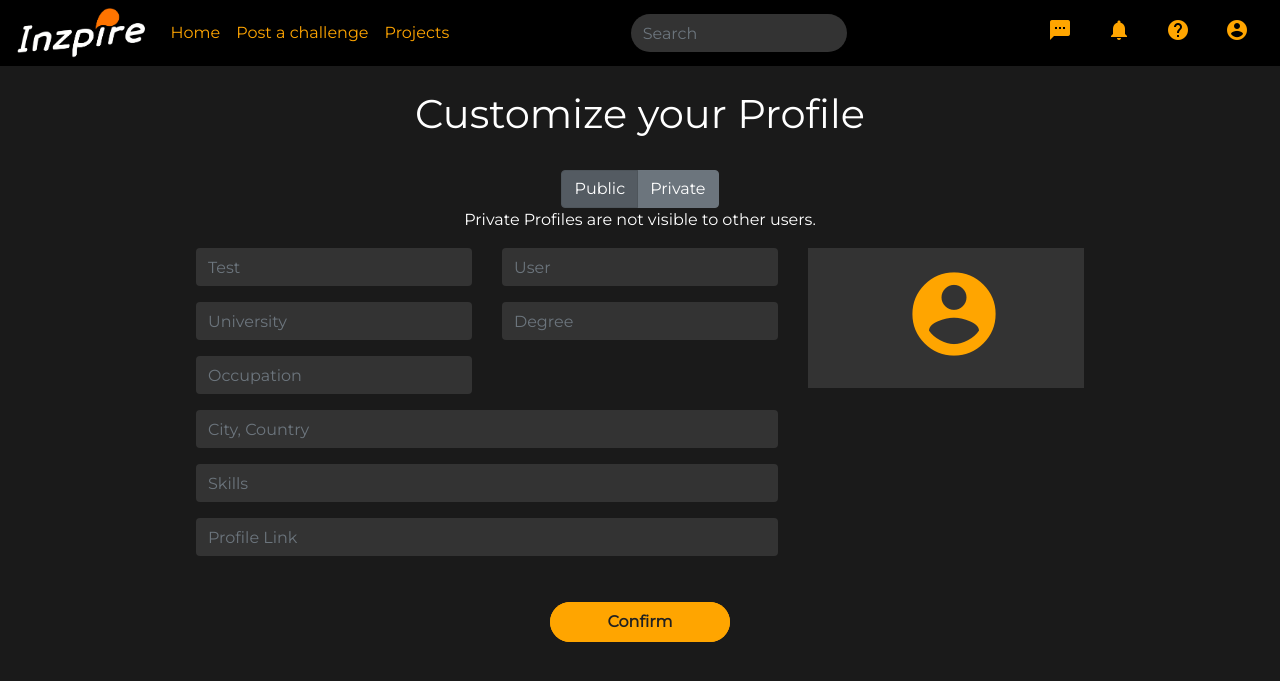
After one commit to MM1901/Inzpire-HackHer413-2021, a PHP site: page /profile.html in a window 1280 px wide. The commit adds this page. Shown: the top 681 px of the page. Run offline with PHP 8.4, Linux system fonts and the light colour scheme.

Commit message:
add profile.html

```diff
--- a/css/challenge.css
+++ b/css/challenge.css
@@ -140,3 +140,20 @@ p {
 
   align-items: center;
 }
+
+.uploadPhoto {
+  font-size: 100px !important;
+  color: orange;
+  box-sizing: border-box;
+  padding: 5px;
+  margin-left: 0;
+  padding-top: 25px;
+  padding-bottom: 25px;
+  margin-left: -180px;
+}
+.uploadDP {
+  background: #333333;
+  border: none;
+  height: 140px;
+  padding: 5px;
+}
--- /dev/null
+++ b/profile.html
@@ -0,0 +1,186 @@
+<!DOCTYPE html>
+<html lang="en">
+
+<head>
+    <meta charset="UTF-8">
+    <meta http-equiv="X-UA-Compatible" content="IE=edge">
+    <meta name="viewport" content="width=device-width, initial-scale=1.0">
+    <title>Profile</title>
+    <link rel="stylesheet" href="https://cdn.jsdelivr.net/npm/bootstrap@4.5.3/dist/css/bootstrap.min.css"
+        integrity="sha384-TX8t27EcRE3e/ihU7zmQxVncDAy5uIKz4rEkgIXeMed4M0jlfIDPvg6uqKI2xXr2" crossorigin="anonymous">
+    <link rel="stylesheet" href="./css/challenge.css">
+    <link rel="preconnect" href="https://fonts.gstatic.com">
+    <link href="https://fonts.googleapis.com/css2?family=Montserrat&display=swap" rel="stylesheet">
+    <link rel="stylesheet" href="https://fonts.googleapis.com/icon?family=Material+Icons" />
+    <style>
+        body {
+            background-color: #1A1A1A;
+
+        }
+    </style>
+</head>
+
+<body>
+    <nav class="navbar navbar-expand-lg navbar-dark" style=" background-color: black;">
+        <a class="navbar-brand p-0" href="#">
+            <img src="./img/inzpire logo.png" height=50px alt="" loading="lazy">
+        </a>
+        <button class="navbar-toggler" type="button" data-toggle="collapse" data-target="#navbarSupportedContent"
+            aria-controls="navbarSupportedContent" aria-expanded="false" aria-label="Toggle navigation">
+            <span class="navbar-toggler-icon"></span>
+        </button>
+
+        <div class="collapse navbar-collapse" id="navbarSupportedContent">
+            <ul class="navbar-nav mr-auto">
+                <li class="nav-item active">
+                    <a class="nav-link orange" href="#">Home <span class="sr-only">(current)</span></a>
+                </li>
+                <li class="nav-item">
+                    <a class="nav-link orange" href="#">Post a challenge</a>
+                </li>
+
+                <li class="nav-item">
+                    <a class="nav-link orange" href="#" tabindex="-1">Projects</a>
+                </li>
+            </ul>
+            <form class="form-inline my-2 my-lg-0">
+                <input class="form-control mr-sm-2 searchBar" type="search" placeholder="Search" aria-label="Search">
+
+            </form>
+            <ul class="navbar-nav ml-auto">
+                <li class="nav-item icons">
+                    <i class="material-icons sms">sms</i>
+                </li>
+                <li class="nav-item icons">
+                    <i class="material-icons notifications">notifications</i>
+
+                </li>
+
+
+                <li class="nav-item icons">
+                    <i class="material-icons help">help</i>
+
+                </li>
+                <li class="nav-item icons">
+                    <i class="material-icons account_circle">account_circle</i>
+
+                </li>
+            </ul>
+        </div>
+    </nav>
+    <div class="container ">
+        <h1 style="text-align:center;color:white;" class="my-4">Customize your Profile</h1>
+
+        <div class="row mx-auto mb-2">
+            <div class="col-md-8 mx-auto my-2" style="text-align: center;">
+
+                <div class="btn-group btn-group-toggle" data-toggle="buttons">
+                    <label class="btn btn-secondary active">
+                        <input type="radio" name="options" id="option1" checked>Public
+                    </label>
+                    <label class="btn btn-secondary">
+                        <input type="radio" name="options" class="orange" id="option2">Private
+                    </label>
+
+                </div>
+                <p style="color:white">Private Profiles are not visible to other users.</p>
+            </div>
+        </div>
+        <form style="width:80%;" class="mx-auto">
+            <div class="row">
+                <div class="col-md-8">
+                    <div class="row">
+                        <div class="col-md-6">
+                            <div class="form-group">
+
+                                <input type="text" class="form-control inputField" placeholder="Test">
+
+                            </div>
+                        </div>
+                        <div class="col-md-6">
+                            <input type="text" class="form-control inputField" placeholder="User">
+                        </div>
+                    </div>
+                    <div class="row">
+                        <div class="col-md-6">
+                            <div class="form-group">
+
+                                <input type="text" class="form-control inputField" placeholder="University">
+
+                            </div>
+                        </div>
+                        <div class="col-md-6">
+                            <input type="text" class="form-control inputField" placeholder="Degree">
+                        </div>
+                    </div>
+                    <div class="row">
+                        <div class="col-md-6">
+                            <div class="form-group">
+
+                                <input type="text" class="form-control inputField" placeholder="Occupation">
+
+                            </div>
+                        </div>
+
+                    </div>
+                </div>
+                <div class="col-md-4">
+
+                    <div class="input-group mb-3">
+
+                        <div class="custom-file uploadDP">
+                            <input type="file" class="custom-file-input" aria-describedby="inputGroupFileAddon01">
+                            <label for="inputGroupFile01"><i
+                                    class="material-icons account_circle uploadPhoto">account_circle</i></label>
+                        </div>
+                    </div>
+
+                </div>
+            </div>
+
+
+
+            <div class="row">
+                <div class="col-md-8">
+                    <div class="form-group">
+
+                        <input type="text" class="form-control inputField" placeholder="City, Country">
+
+                    </div>
+                </div>
+            </div>
+            <div class="row">
+                <div class="col-md-8">
+                    <div class="form-group">
+
+                        <input type="text" class="form-control inputField" placeholder="Skills">
+
+                    </div>
+                </div>
+            </div>
+            <div class="row">
+                <div class="col-md-8">
+                    <div class="form-group">
+
+                        <input type="text" class="form-control inputField" placeholder="Profile Link">
+
+                    </div>
+                </div>
+            </div>
+
+
+            <div class="mx-auto">
+                <a href="./home.html" class="submit"> <button type="submit"
+                        class="btn btn-primary submit">Confirm</button></a>
+            </div>
+        </form>
+    </div>
+    <script src="https://code.jquery.com/jquery-3.5.1.slim.min.js"
+        integrity="sha384-DfXdz2htPH0lsSSs5nCTpuj/zy4C+OGpamoFVy38MVBnE+IbbVYUew+OrCXaRkfj"
+        crossorigin="anonymous"></script>
+    <script src="https://cdn.jsdelivr.net/npm/bootstrap@4.5.3/dist/js/bootstrap.bundle.min.js"
+        integrity="sha384-ho+j7jyWK8fNQe+A12Hb8AhRq26LrZ/JpcUGGOn+Y7RsweNrtN/tE3MoK7ZeZDyx"
+        crossorigin="anonymous"></script>
+</body>
+
+</html>
```
